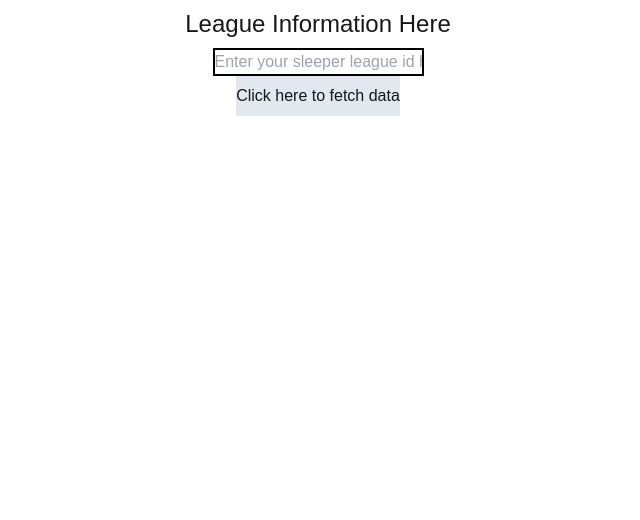
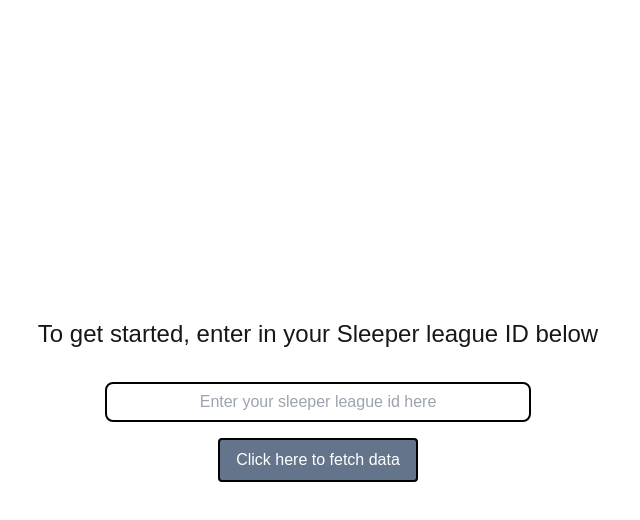
Before and after one commit to aayush-dixit/fantasy-football, a Next.js app: page / in a window 1280 px wide. Shown: the top 520 px of the page, without its empty margins (322-962 px from the left). Built offline with nearby package versions, Linux system fonts and the light colour scheme.

Commit message:
ui updates and add groq dependency

```diff
--- a/app/[leagueId]/team-select/page.tsx
+++ b/app/[leagueId]/team-select/page.tsx
@@ -95,9 +95,9 @@
 
     return (
         <div className="text-center">
-            <h1 className="text-2xl">Select your team</h1>
+            <h1 className="text-2xl mb-12 mt-4">Select your team</h1>
             <div className="flex flex-col items-center">
-                {loading && <p>Loading...</p>}
+                {loading && <p>Fetching league rosters...</p>}
                 {leagueUsers && leagueUsers.map(user =>  (
                 <TeamDisplay user={user} key={user.user_id} className='py-2'/>
             ))}
--- a/app/components/TeamDisplay/TeamDisplay.tsx
+++ b/app/components/TeamDisplay/TeamDisplay.tsx
@@ -1,7 +1,7 @@
 import React from "react";
 import { User } from "../../[leagueId]/team-select/types";
 import Image from "next/image";
-import Link from "next/link";
+import { useRouter } from "next/navigation";
 import clsx from 'clsx';
 
 interface TeamDisplayProps {
@@ -10,13 +10,19 @@
 }
 
 const TeamDisplay: React.FC<TeamDisplayProps> = ({ user, className }) => {
+
+    const router = useRouter();
+
+    const handleClick = () => {
+        router.push(`./league-roster?userId=${user.user_id}`);
+    }
     return (
-        <div className={clsx('flex w-[250px] justify-center hover:bg-slate-100', className)}>
-            <Image className="mr-4" src={`https://sleepercdn.com/avatars/thumbs/${user.avatar}`} alt="team img" width={50} height={50} />
+        <div className={clsx('flex w-[350px] justify-between hover:bg-slate-100', className)} onClick={handleClick}>
+            <Image className="mr-4 rounded" src={`https://sleepercdn.com/avatars/thumbs/${user.avatar}`} alt="team img" width={50} height={50} />
 
-            <Link className="mt-2 text-xl" href={'./league-roster'}>
+            <p className="mt-2 text-xl">
                 {user.display_name}
-            </Link>
+            </p>
         </div>
     )
 }
--- a/app/page.tsx
+++ b/app/page.tsx
@@ -32,8 +32,8 @@
     }
 
     return (
-        <div className="text-center">
-            <h1 className='text-2xl py-2'> League Information Here</h1>
+        <div className="text-center flex flex-col h-screen items-center justify-center">
+            <h1 className='text-2xl mb-8'> To get started, enter in your Sleeper league ID below</h1>
             <input
                 type='text'
                 placeholder='Enter your sleeper league id here'
@@ -41,7 +41,7 @@
                 onChange={(e) => {
                     setLeagueIdInput(e.target.value)
                 }}
-                className='border-2 border-black'
+                className='border-2 border-black w-1/3 h-[40px] rounded-lg mb-4 text-center'
             />
             {error &&
                 <div className='text-red'>
@@ -49,7 +49,7 @@
                 </div>}
             {loading && <p>Loading...</p>}
             <div>
-                <Button className='bg-slate-200 py-2' onClick={fetchLeagueData}> Click here to fetch data </Button>
+                <Button className='bg-slate-500 border-2 border-black rounded py-2 text-white w-[200px]' onClick={fetchLeagueData}> Click here to fetch data </Button>
 
             </div>
 
--- a/package.json
+++ b/package.json
@@ -13,6 +13,7 @@
   "dependencies": {
     "axios": "^1.7.7",
     "clsx": "^2.1.1",
+    "groq-sdk": "^0.7.0",
     "next": "14.2.13",
     "react": "^18",
     "react-dom": "^18"
```
Also changed, not shown: 1 other file (tests, documents, lock files or other folders).
